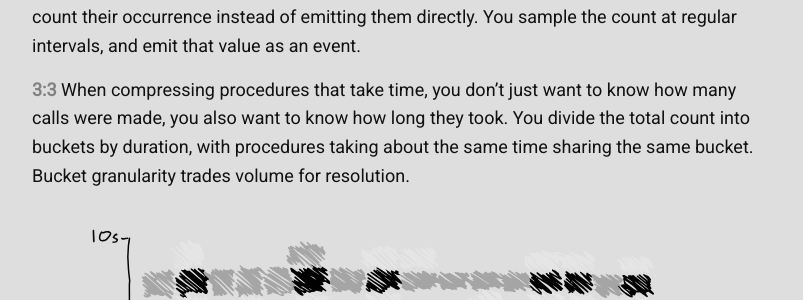
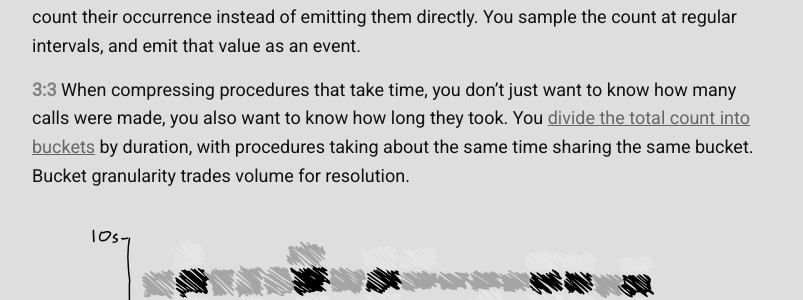
Before and after one commit to KodrAus/KodrAus.github.io, a Jekyll site: the page built from _posts/2026-05-05-otel-first-principles.md, in a window 1280 px wide and 900 px high, scrolled down 2253 px. Shown: the part 181-481 px from the top of the window, without its empty margins (238-1041 px from the left). Built offline with Jekyll 4.4.1, drawn with Linux system fonts in a browser that asks for light colours; some web fonts are replaced; part of the change alters nothing that is shown.

Commit message:
Update 2026-05-05-otel-first-principles.md

```diff
--- a/_posts/2026-05-05-otel-first-principles.md
+++ b/_posts/2026-05-05-otel-first-principles.md
@@ -30,7 +30,7 @@ categories: opentelemetry
 
 **3:2**{: class="text-weak"} When events are high volume, or you're particularly interested in their frequency, you count their occurrence instead of emitting them directly. You sample the count at regular intervals, and emit that value as an event.
 
-**3:3**{: class="text-weak"} When compressing procedures that take time, you don't just want to know how many calls were made, you also want to know how long they took. You divide the total count into buckets by duration, with procedures taking about the same time sharing the same bucket. Bucket granularity trades volume for resolution.
+**3:3**{: class="text-weak"} When compressing procedures that take time, you don't just want to know how many calls were made, you also want to know how long they took. You [divide the total count into buckets](https://en.wikipedia.org/wiki/Heat_map) by duration, with procedures taking about the same time sharing the same bucket. Bucket granularity trades volume for resolution.
 
 ![A heatmap chart showing the number of spans that completed within a given time bucket](https://raw.githubusercontent.com/KodrAus/KodrAus.github.io/refs/heads/master/assets/2026-05-05-otel-first-principles-heatmap-light.svg){: class="light-only"}
 ![A heatmap chart showing the number of spans that completed within a given time bucket](https://raw.githubusercontent.com/KodrAus/KodrAus.github.io/refs/heads/master/assets/2026-05-05-otel-first-principles-heatmap-dark.svg){: class="dark-only"}
```
